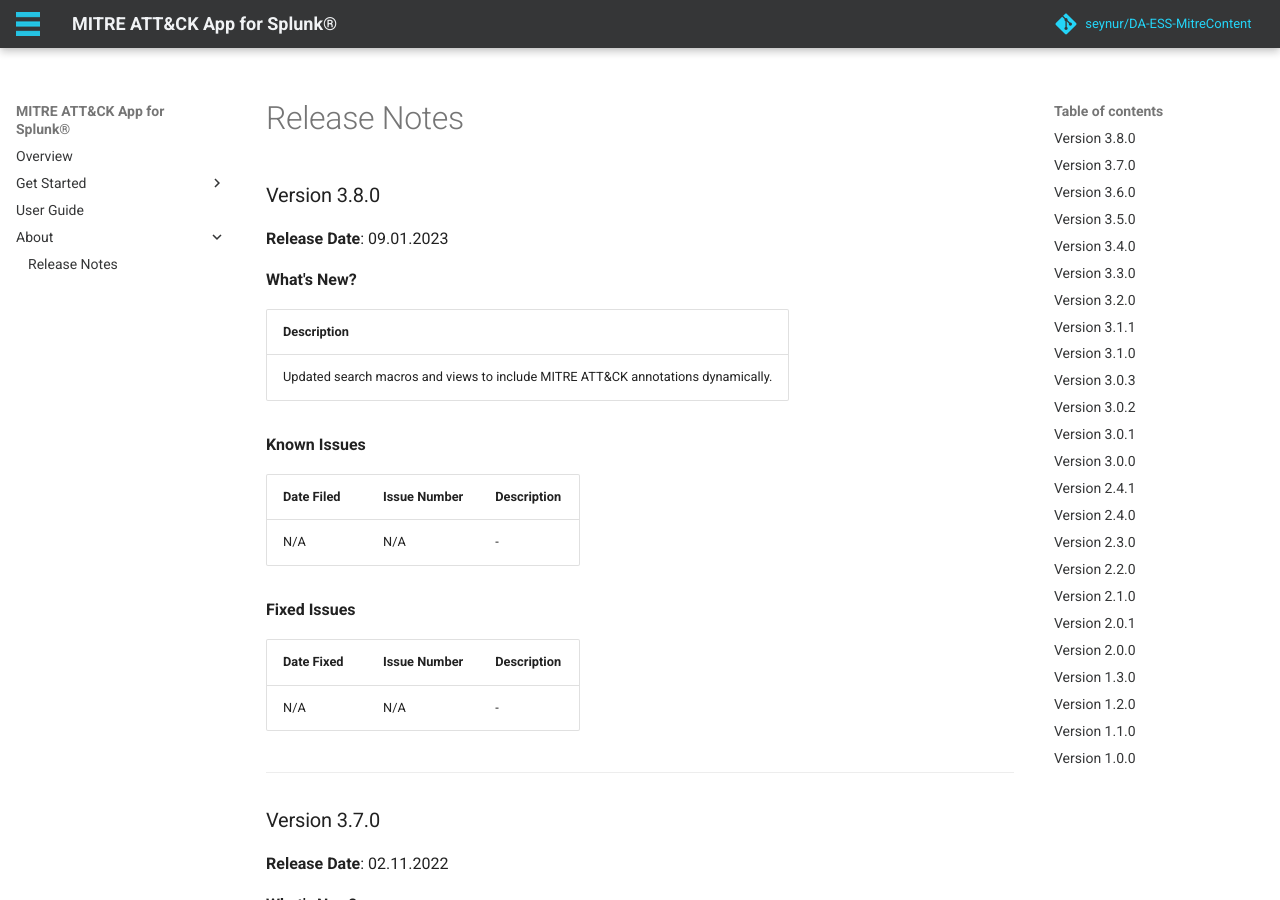
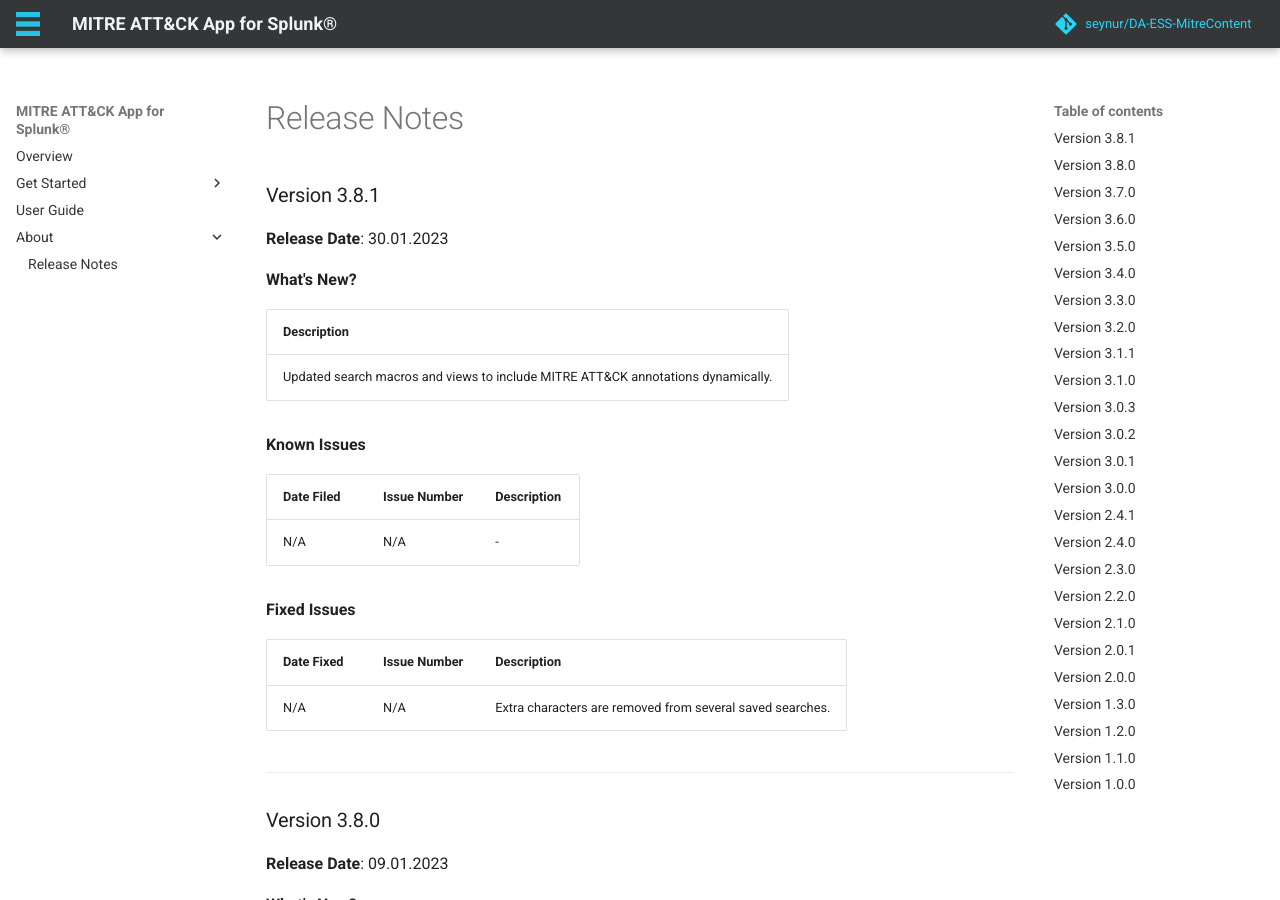
Before and after one commit to Oykucann/mitre-app-for-splunk-docs, an MkDocs documentation site: the page built from docs/release_notes.md, in a window 1280 px wide and 900 px high. Built offline with MkDocs 1.6.1 and Material for MkDocs 9.7.7, drawn with Linux system fonts in a browser that asks for light colours; comment, search, counter and statistics services are not loaded; the version menu is left out.

Commit message:
add v3.8.1

```diff
--- a/docs/release_notes.md
+++ b/docs/release_notes.md
@@ -1,7 +1,31 @@
 ---
 title: Release Notes
 layout: documentation
-latest_version: 3.8.0
+latest_version: 3.8.1
+---
+
+### Version 3.8.1
+**Release Date**: 30.01.2023
+
+**What's New?**
+
+| Description
+| --------------
+| Updated search macros and views to include MITRE ATT&CK annotations dynamically.
+
+**Known Issues**
+
+| Date Filed    | Issue Number      | Description |
+| ------------- | ----------------  | ----------------------
+| N/A    | N/A          | -
+
+
+**Fixed Issues**
+
+| Date Fixed    | Issue Number      | Description |
+| ------------- | ----------------  | ----------------------
+| N/A    | N/A	          | Extra characters are removed from several saved searches.
+
 ---
 
 ### Version 3.8.0
--- a/mkdocs.yml
+++ b/mkdocs.yml
@@ -50,7 +50,7 @@
     - icon: fontawesome/brands/twitter
       link: https://twitter.com/seynur
   generator: false
-  current_version: 3.8.0
+  current_version: 3.8.1
   version:
     provider: mike
 
```
Also changed, not shown: snippets/initial_setup.md (+33 -6 lines).
